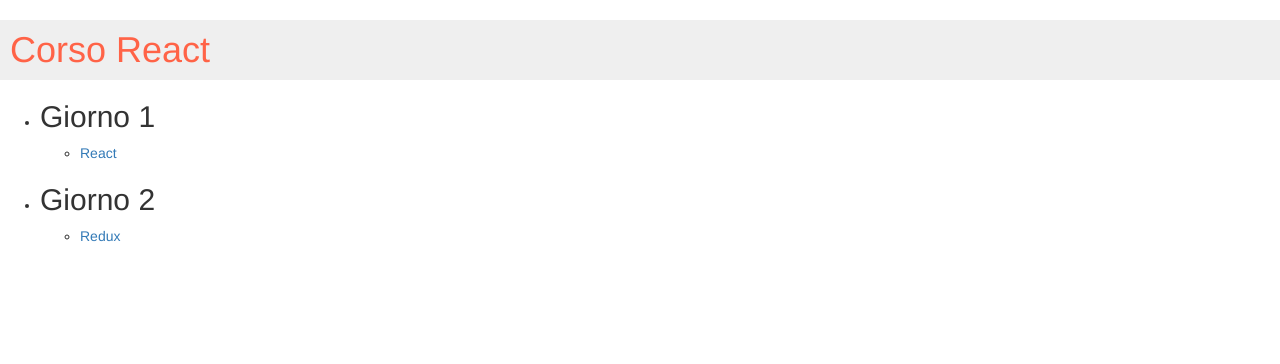
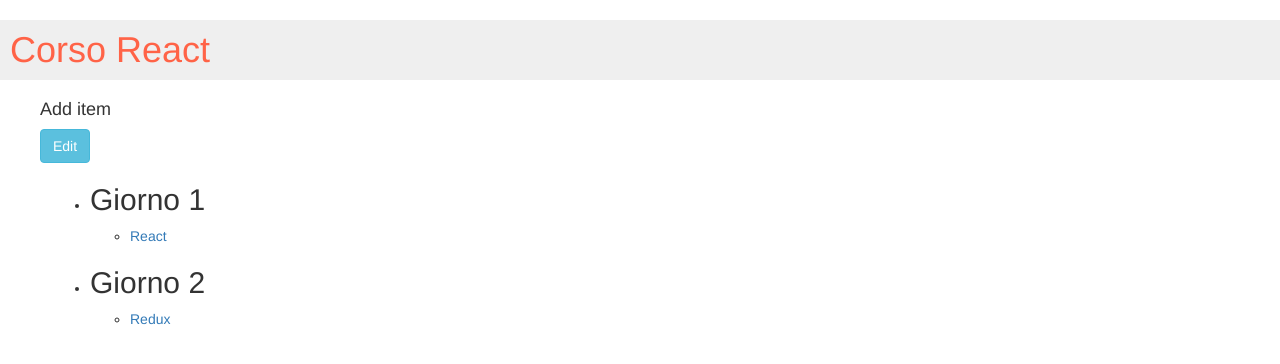
Before and after one commit to bicccio/react-course, a React app: page / in a window 1280 px wide. Shown: the top 364 px of the page. Built offline with nearby package versions, Linux system fonts and the light colour scheme.

Commit message:
refactor with state incomponents

```diff
--- a/src/App.jsx
+++ b/src/App.jsx
@@ -1,9 +1,86 @@
 import React from "react";
 
-var elements = [
-  { title: "Giorno 1", items: [{ label: "React", link: "https://reactjs.org/" }] },
-  { title: "Giorno 2", items: [{ label: "Redux", link: "https://redux.js.org/" }] }
-];
+class Form extends React.Component {
+  constructor(props) {
+    super(props);
+    this.state = {
+      label: "",
+      link: "",
+      day: "1",
+      visible: false
+    };
+  }
+
+  handleLabelChange = e => {
+    this.setState({ label: e.target.value });
+  };
+
+  handleLinkChange = e => {
+    this.setState({ link: e.target.value });
+  };
+
+  selectDay = e => {
+    this.setState({ day: e.target.value });
+  };
+
+  addItem = () => {
+    this.props.addItem(this.state.label, this.state.link, this.state.day);
+  };
+
+  toggleForm = () => {
+    this.setState({
+      visible: !this.state.visible
+    });
+  };
+
+  render() {
+    return (
+      <div className="container">
+        <div className="row">
+          <div className="col-6">
+            <div className="row">
+              <h4 style={{ marginRight: "10px" }}>Add item</h4>
+              <button className="btn btn-info" onClick={e => this.toggleForm(e)}>
+                {this.state.visible ? "Close" : "Edit"}
+              </button>
+            </div>
+            {this.state.visible && (
+              <div>
+                <label>label</label>
+                <input
+                  style={{ marginBottom: "10px" }}
+                  className="form-control"
+                  type="text"
+                  onChange={e => this.handleLabelChange(e)}
+                />
+                <label>link</label>
+                <input
+                  style={{ marginBottom: "10px" }}
+                  className="form-control"
+                  type="text"
+                  onChange={e => this.handleLinkChange(e)}
+                />
+                <button style={{ marginBottom: "10px" }} onClick={this.addItem}>
+                  Add
+                </button>
+                <div>
+                  <label style={{ marginRight: "10px" }}>
+                    <input onChange={e => this.selectDay(e)} name="day" type="radio" value="1" checked="true" />
+                    day 1
+                  </label>
+                  <label>
+                    <input onChange={e => this.selectDay(e)} name="day" type="radio" value="2" />
+                    day 2
+                  </label>
+                </div>
+              </div>
+            )}
+          </div>
+        </div>
+      </div>
+    );
+  }
+}
 
 class ListElement extends React.Component {
   render() {
@@ -30,7 +107,7 @@ class ListElement extends React.Component {
 class ListElements extends React.Component {
   render() {
     return (
-      <div>
+      <div className="container">
         {this.props.elements.map(element => {
           return <ListElement title={element.title} items={element.items} />;
         })}
@@ -65,11 +142,28 @@ class Title extends React.Component {
 }
 
 class App extends React.Component {
+  constructor(props) {
+    super(props);
+    this.state = {
+      elements: [
+        { title: "Giorno 1", items: [{ label: "React", link: "https://reactjs.org" }] },
+        { title: "Giorno 2", items: [{ label: "Redux", link: "https://redux.js.org" }] }
+      ]
+    };
+  }
+
+  addItem = (label, link, day) => {
+    const newElements = this.state.elements;
+    newElements[day - 1].items.push({ label: label, link: link });
+    this.setState({ elements: newElements });
+  };
+
   render() {
     return (
       <div>
         <Title title="Corso React" />
-        <List elements={elements} />
+        <Form addItem={this.addItem} />
+        <List elements={this.state.elements} />
       </div>
     );
   }
```
